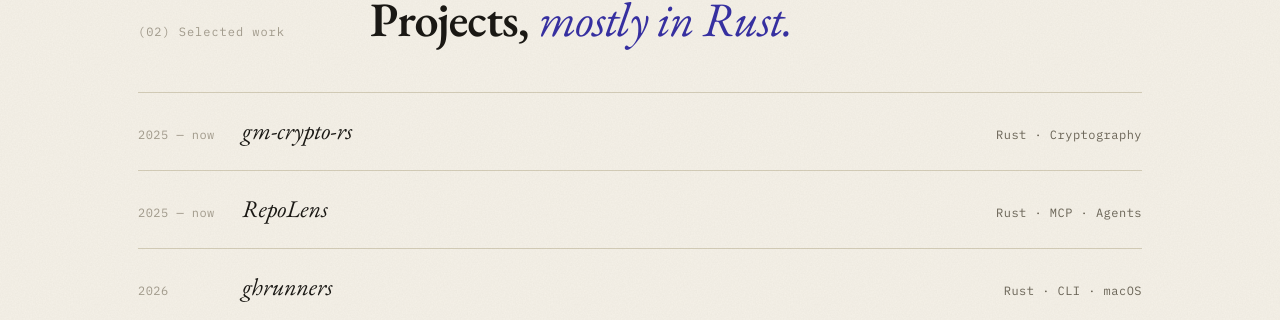
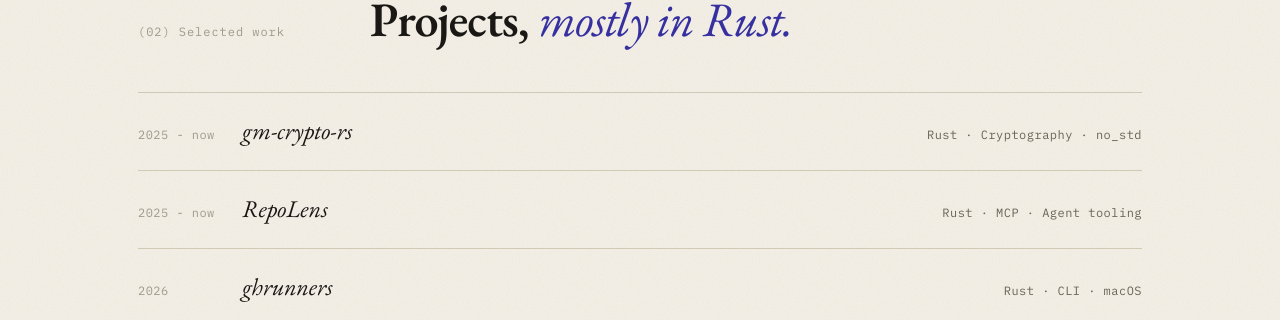
Before and after one commit to frankxue831/frankxue831.github.io, a Jekyll site: the page built from index.html, in a window 1280 px wide and 900 px high, scrolled down 1347 px. Shown: the part 133-453 px from the top of the window. Built offline with Jekyll 4.4.1, drawn with Linux system fonts in a browser that asks for light colours.

Commit message:
feat: render home project summaries from metadata

```diff
--- a/index.html
+++ b/index.html
@@ -72,33 +72,17 @@
     </header>
 
     <ul class="work-list">
+        {% assign projects = site.data.projects %}
+        {% for project in projects %}
         <li class="work-list__item">
             <a class="work-list__row"
-               href="https://github.com/frankxue831/gm-crypto-rs"
-               rel="noopener noreferrer">
-                <span class="work-list__year">2025 — now</span>
-                <span class="work-list__title"><em>gm-crypto-rs</em></span>
-                <span class="work-list__tags">Rust · Cryptography</span>
+               href="{{ project.detail_url | relative_url }}">
+                <span class="work-list__year">{{ project.years.en }}</span>
+                <span class="work-list__title"><em>{{ project.title }}</em></span>
+                <span class="work-list__tags">{{ project.tags.en | join: ' · ' }}</span>
             </a>
         </li>
-        <li class="work-list__item">
-            <a class="work-list__row"
-               href="https://github.com/frankxue831/repolens-rs"
-               rel="noopener noreferrer">
-                <span class="work-list__year">2025 — now</span>
-                <span class="work-list__title"><em>RepoLens</em></span>
-                <span class="work-list__tags">Rust · MCP · Agents</span>
-            </a>
-        </li>
-        <li class="work-list__item">
-            <a class="work-list__row"
-               href="https://github.com/frankxue831/ghrunners"
-               rel="noopener noreferrer">
-                <span class="work-list__year">2026</span>
-                <span class="work-list__title"><em>ghrunners</em></span>
-                <span class="work-list__tags">Rust · CLI · macOS</span>
-            </a>
-        </li>
+        {% endfor %}
     </ul>
 
     <a href="{{ '/projects/' | relative_url }}" class="preview__link" style="margin-top: var(--space-8);">
```
Also changed, not shown: zh/index.html (+7 -22 lines).
